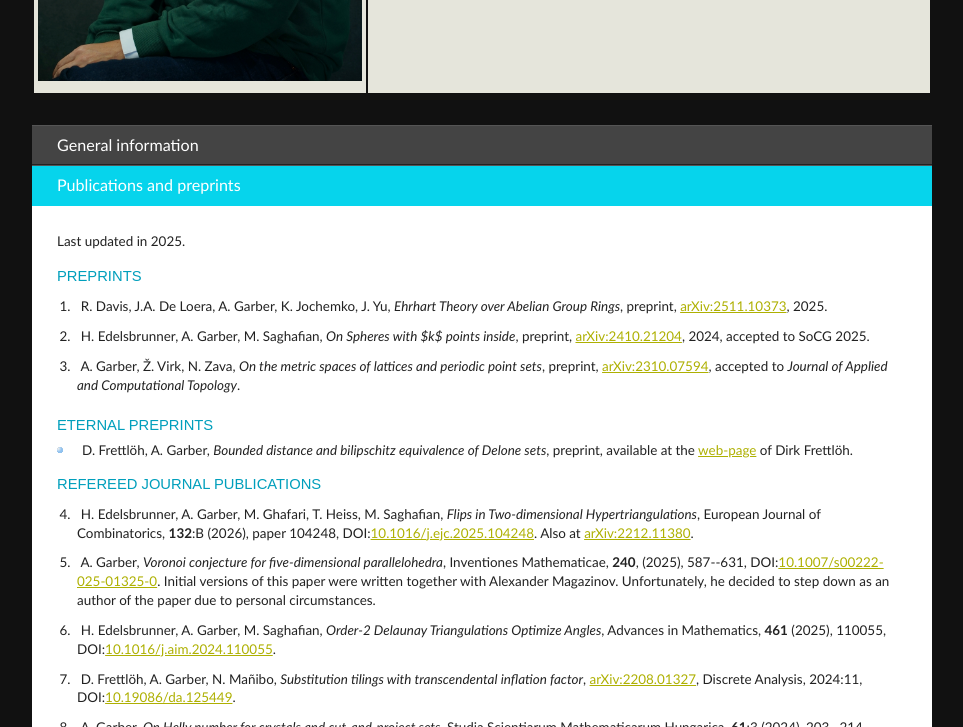
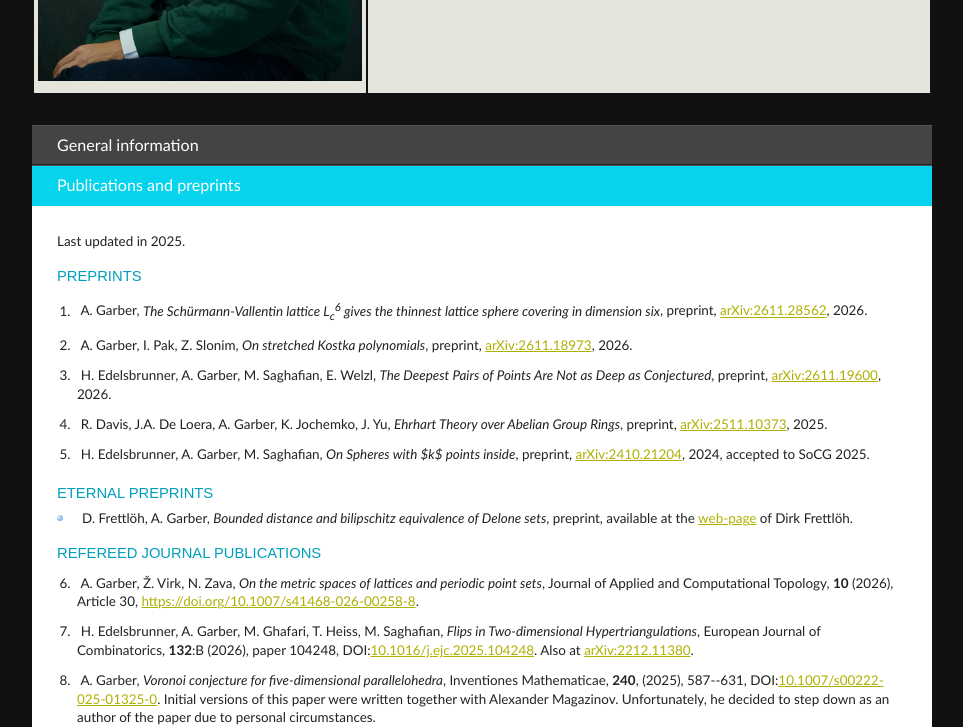
Before and after one commit to alexeygarber/alexeygarber.github.io, a plain HTML site: page index.html in a window 1280 px wide. Both pictures are taken after a click on the element "Publications and preprints". Shown: the part 587-1314 px from the top of the page, without its empty margins (158-1121 px from the left). Drawn offline with Linux system fonts and the light colour scheme.

Commit message:
Update index.html

```diff
--- a/index.html
+++ b/index.html
@@ -130,6 +130,19 @@
           <h4><a id="preprints"></a>Preprints</h4>
           <ol class="split start">
 
+
+			  <li>
+			  	  A. Garber, <i>The Sch&uuml;rmann-Vallentin lattice L<sub>c</sub><sup>6</sup> gives the thinnest lattice sphere covering in dimension six</i>, preprint, <a href="https://arxiv.org/abs/2611.28562" target="_blank">arXiv:2611.28562</a>, 2026.
+              </li>
+
+			  <li>
+			  	  A. Garber, I. Pak, Z. Slonim, <i>On stretched Kostka polynomials</i>, preprint, <a href="https://arxiv.org/abs/2611.18973" target="_blank">arXiv:2611.18973</a>, 2026.
+              </li>
+
+			  <li>
+			  	  H. Edelsbrunner, A. Garber, M. Saghafian, E. Welzl, <i>The Deepest Pairs of Points Are Not as Deep as Conjectured</i>, preprint, <a href="https://arxiv.org/abs/2611.19600" target="_blank">arXiv:2611.19600</a>, 2026.
+              </li>
+
 		  	  <li>
 			  	  R. Davis, J.A. De Loera, A. Garber, K. Jochemko, J. Yu, <i>Ehrhart Theory over Abelian Group Rings</i>, preprint, <a href="https://arxiv.org/abs/2511.10373" target="_blank">arXiv:2511.10373</a>, 2025.
               </li>
@@ -138,9 +151,7 @@
 			  	  H. Edelsbrunner, A. Garber, M. Saghafian, <i>On Spheres with $k$ points inside</i>, preprint, <a href="https://arxiv.org/abs/2410.21204" target="_blank">arXiv:2410.21204</a>, 2024, accepted to SoCG 2025.
               </li>
 
-			  <li>
-			  	  A. Garber, &#381;. Virk, N. Zava, <i>On the metric spaces of lattices and periodic point sets</i>, preprint, <a href="https://arxiv.org/abs/2310.07594" target="_blank">arXiv:2310.07594</a>, accepted to <i>Journal of Applied and Computational Topology</i>.
-              </li>
+
 
 
 
@@ -163,6 +174,10 @@
 
            <h4><a id="refereed"></a>Refereed journal publications</h4>
            <ol class="split">
+			  <li>
+			  	  A. Garber, &#381;. Virk, N. Zava, <i>On the metric spaces of lattices and periodic point sets</i>, Journal of Applied and Computational Topology, <b>10</b> (2026), Article 30, <a href="https://doi.org/10.1007/s41468-026-00258-8" target="_blank">https://doi.org/10.1007/s41468-026-00258-8</a>.
+              </li>
+
 			  <li>
 			  	  H. Edelsbrunner, A. Garber, M. Ghafari, T. Heiss, M. Saghafian, <i>Flips in Two-dimensional Hypertriangulations</i>, European Journal of Combinatorics, <b>132</b>:B (2026), paper 104248, DOI:<a href="https://doi.org/10.1016/j.ejc.2025.104248" target="_blank">10.1016/j.ejc.2025.104248</a>. Also at <a href="https://arxiv.org/abs/2212.11380" target="_blank">arXiv:2212.11380</a>.
               </li>
```
